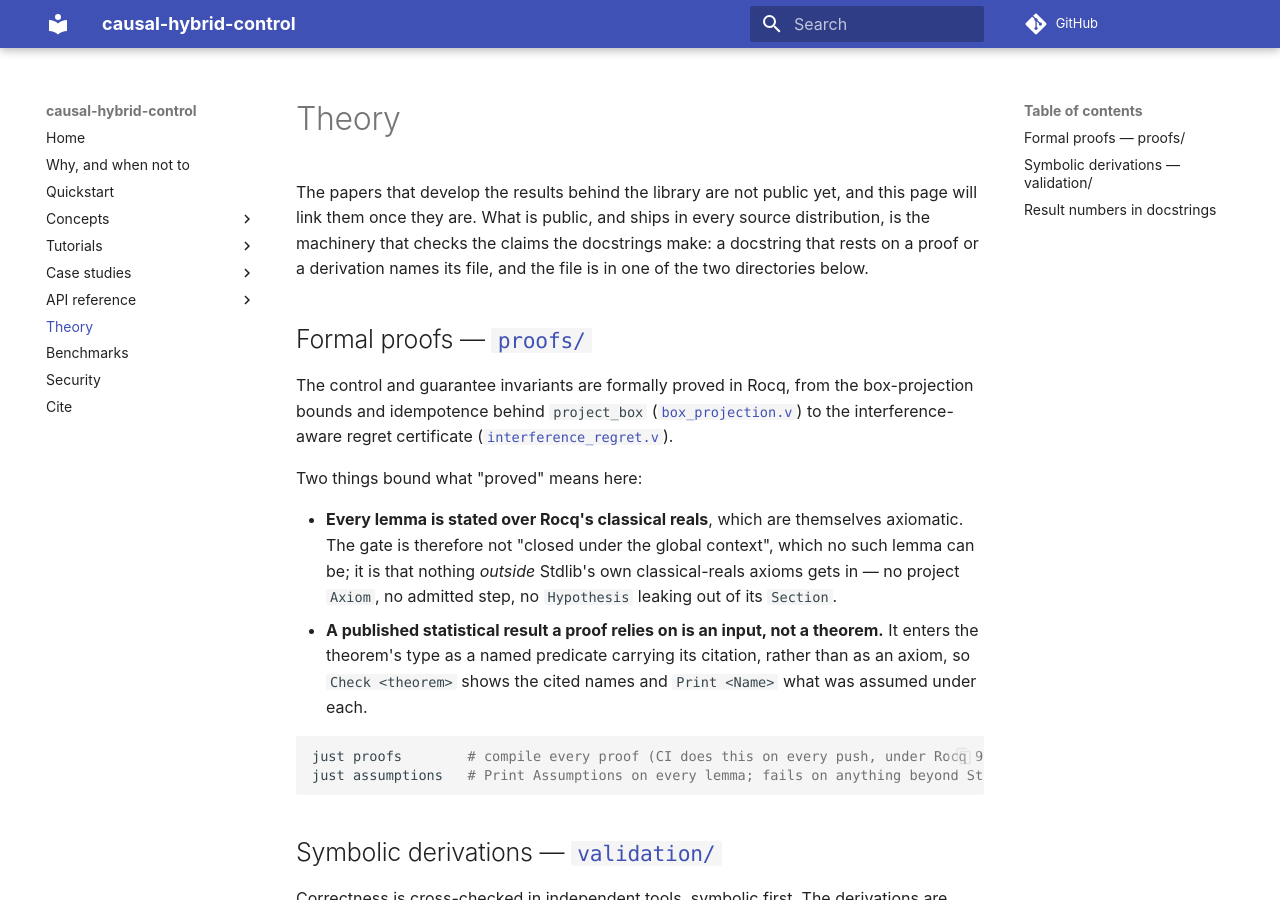
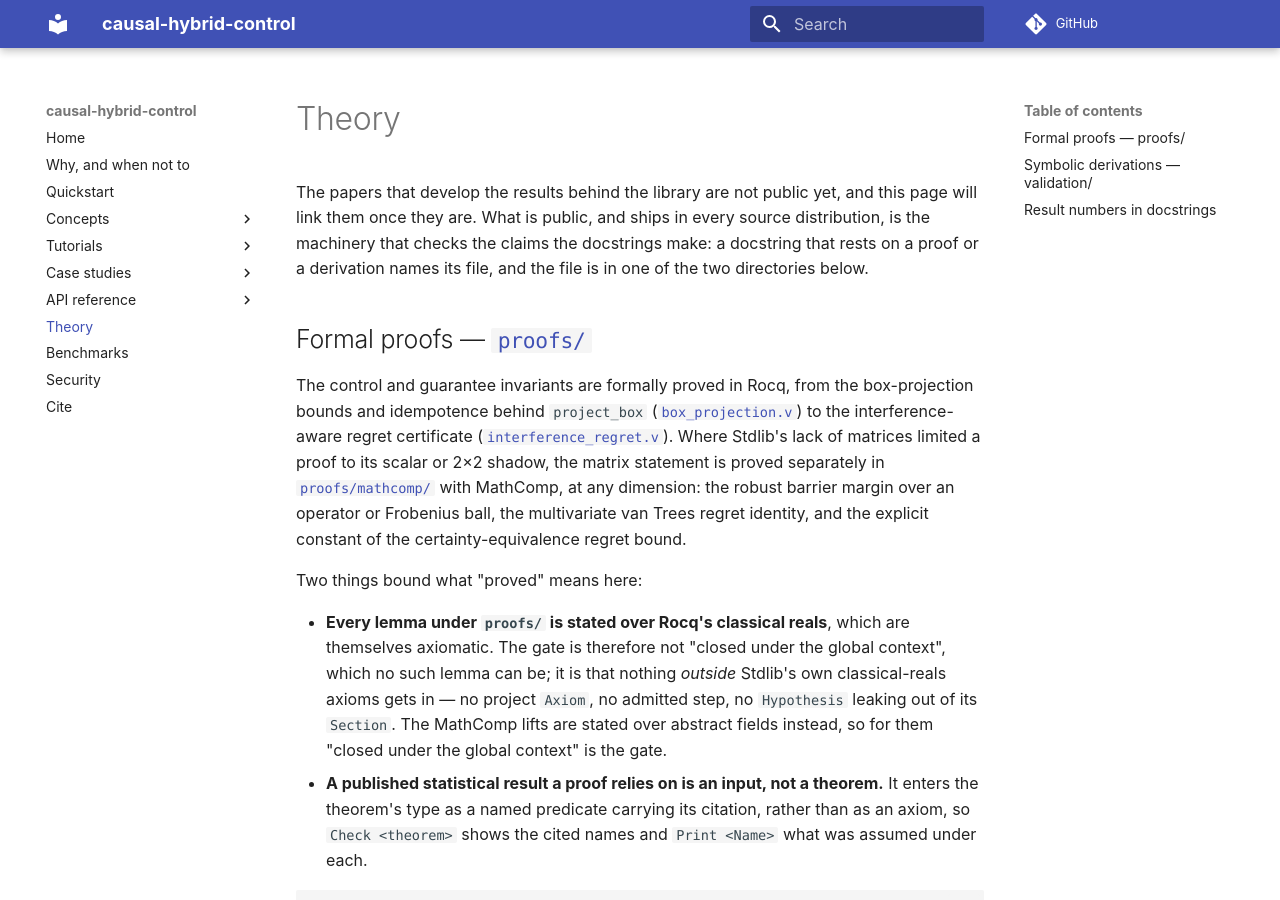
Before and after one commit to causaldyn/causal-hybrid-control, an MkDocs documentation site: the page built from docs/theory.md, in a window 1280 px wide and 900 px high. Built offline with MkDocs 1.6.1 and Material for MkDocs 9.7.7, drawn with Linux system fonts in a browser that asks for light colours; comment, search, counter and statistics services are not loaded; some of the changed text lies outside the part shown.

Commit message:
docs: say what proofs/mathcomp proves, and how to build it
The theory page said every lemma is stated over Rocq's classical reals,
which the MathComp lifts are not: they are stated over abstract fields,
so for them "closed under the global context" is the gate rather than
out of reach. The page, the README and CONTRIBUTING now name the lifts,
the two recipes and the opam switch they compile in, and CHANGELOG
records them.

Verified: mkdocs build --strict exits 0 with the new theory page and
the outputs just docs printed; actionlint clean on ci.yml, docs.yml
and release.yml.

````diff
--- a/docs/theory.md
+++ b/docs/theory.md
@@ -12,20 +12,29 @@
 ([`box_projection.v`](https://github.com/causaldyn/causal-hybrid-control/blob/main/proofs/box_projection.v))
 to the interference-aware regret certificate
 ([`interference_regret.v`](https://github.com/causaldyn/causal-hybrid-control/blob/main/proofs/interference_regret.v)).
+Where Stdlib's lack of matrices limited a proof to its scalar or 2×2 shadow, the matrix statement is
+proved separately in
+[`proofs/mathcomp/`](https://github.com/causaldyn/causal-hybrid-control/tree/main/proofs/mathcomp)
+with MathComp, at any dimension: the robust barrier margin over an operator or Frobenius ball, the
+multivariate van Trees regret identity, and the explicit constant of the certainty-equivalence
+regret bound.
 
 Two things bound what "proved" means here:
 
-- **Every lemma is stated over Rocq's classical reals**, which are themselves axiomatic. The gate
-  is therefore not "closed under the global context", which no such lemma can be; it is that
-  nothing *outside* Stdlib's own classical-reals axioms gets in — no project `Axiom`, no admitted
-  step, no `Hypothesis` leaking out of its `Section`.
+- **Every lemma under `proofs/` is stated over Rocq's classical reals**, which are themselves
+  axiomatic. The gate is therefore not "closed under the global context", which no such lemma can
+  be; it is that nothing *outside* Stdlib's own classical-reals axioms gets in — no project
+  `Axiom`, no admitted step, no `Hypothesis` leaking out of its `Section`. The MathComp lifts are
+  stated over abstract fields instead, so for them "closed under the global context" is the gate.
 - **A published statistical result a proof relies on is an input, not a theorem.** It enters the
   theorem's type as a named predicate carrying its citation, rather than as an axiom, so
   `Check <theorem>` shows the cited names and `Print <Name>` what was assumed under each.
 
 ```bash
-just proofs        # compile every proof (CI does this on every push, under Rocq 9.2)
-just assumptions   # Print Assumptions on every lemma; fails on anything beyond Stdlib's axioms
+just proofs                # compile every proof (CI does this on every push, under Rocq 9.2)
+just assumptions           # Print Assumptions on every lemma; fails on anything beyond Stdlib's axioms
+just proofs-mathcomp       # compile the MathComp lifts (MathComp 2.6, see CONTRIBUTING.md)
+just assumptions-mathcomp  # fails unless every lift is closed under the global context
 ```
 
 ## Symbolic derivations — [`validation/`](https://github.com/causaldyn/causal-hybrid-control/tree/main/validation)
````
Also changed, not shown: CHANGELOG.md (+15 -0 lines), CONTRIBUTING.md (+11 -0 lines), README.md (+2 -1 lines).
